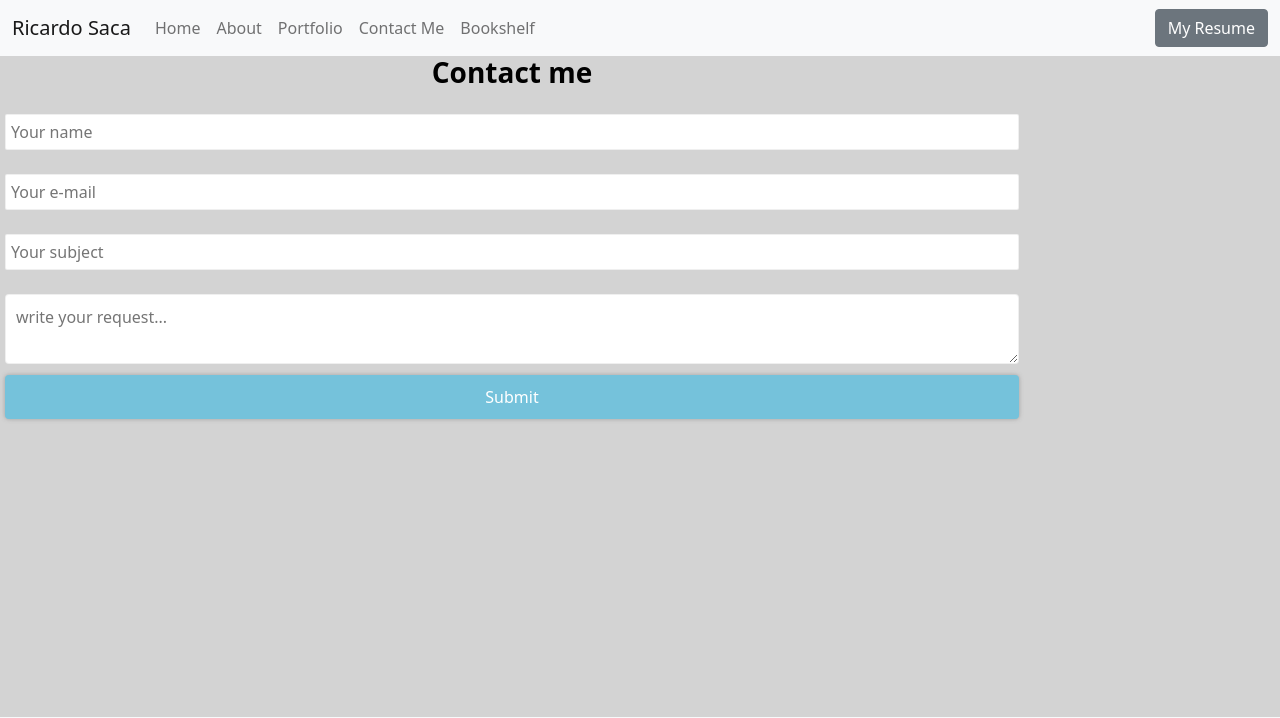
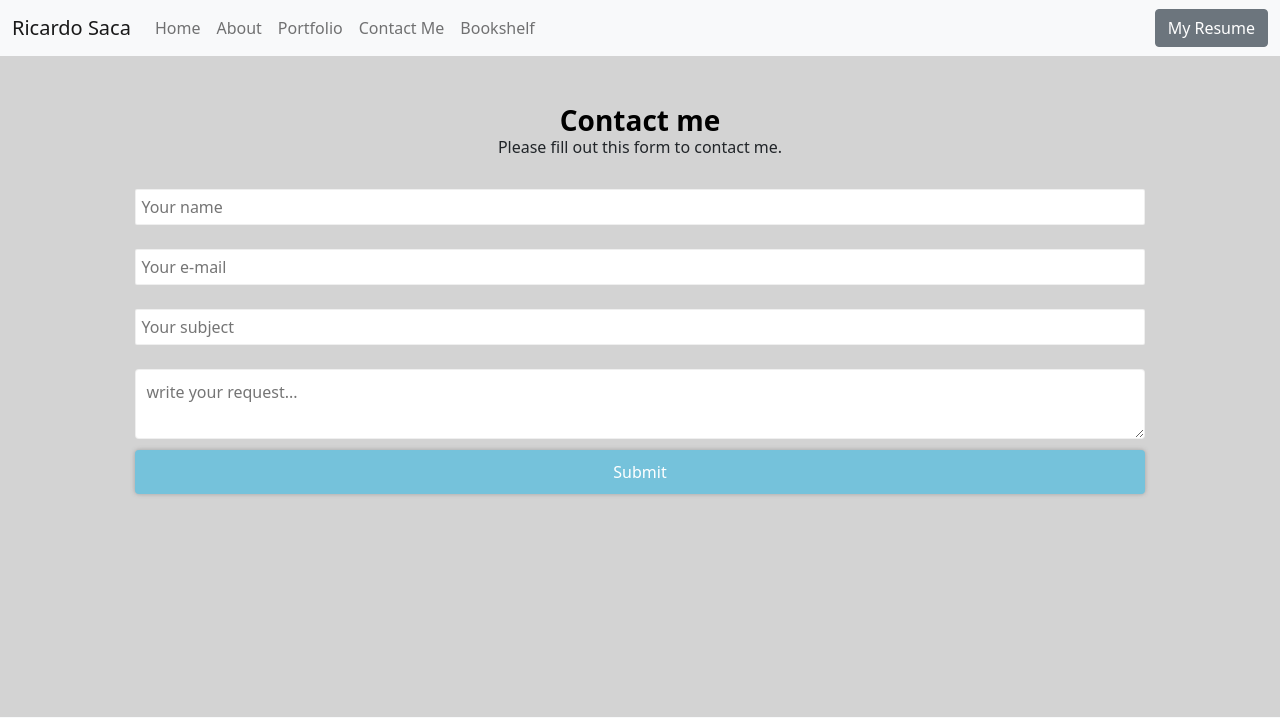
Before and after one commit to RicardoSaca/website, a Flask app: page /contactme in a window 1280 px wide. Shown: the top 718 px of the page. Run offline with Flask 2, Linux system fonts and the light colour scheme; parts of the project's set-up code (start-up, migrations or seed data) failed here and were passed over.

Commit message:
Improved contact form

```diff
--- a/templates/contact.html
+++ b/templates/contact.html
@@ -3,8 +3,10 @@
 {% block title %} Contact Me {% endblock %}
 
 {% block content %}
-<div class="contact">
+<div class="row justify-content-center mt-5">
+    <div class="col-sm-6 col-11 text-center contact">
         <h3>Contact me</h3>
+        <h6>Please fill out this form to contact me.</h6>
 
         {% if success %}
         <p class='success'>Thank you for reaching out! I'll get back to you shortly.</p>
@@ -53,4 +55,5 @@
             </form>
         {% endif %}
     </div>
+</div>
 {% endblock %}
```
Lines whose indentation alone changed are shown as unchanged.
